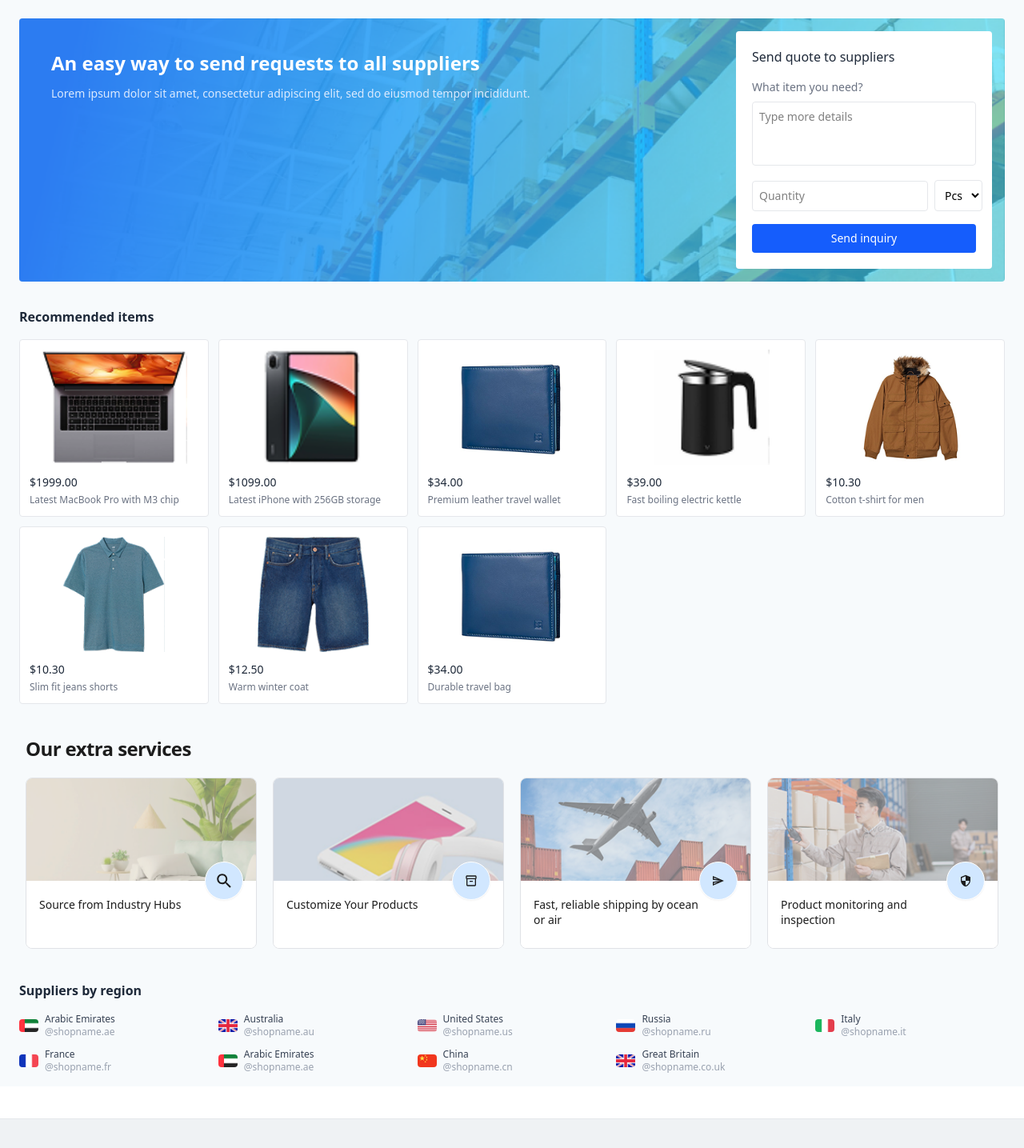
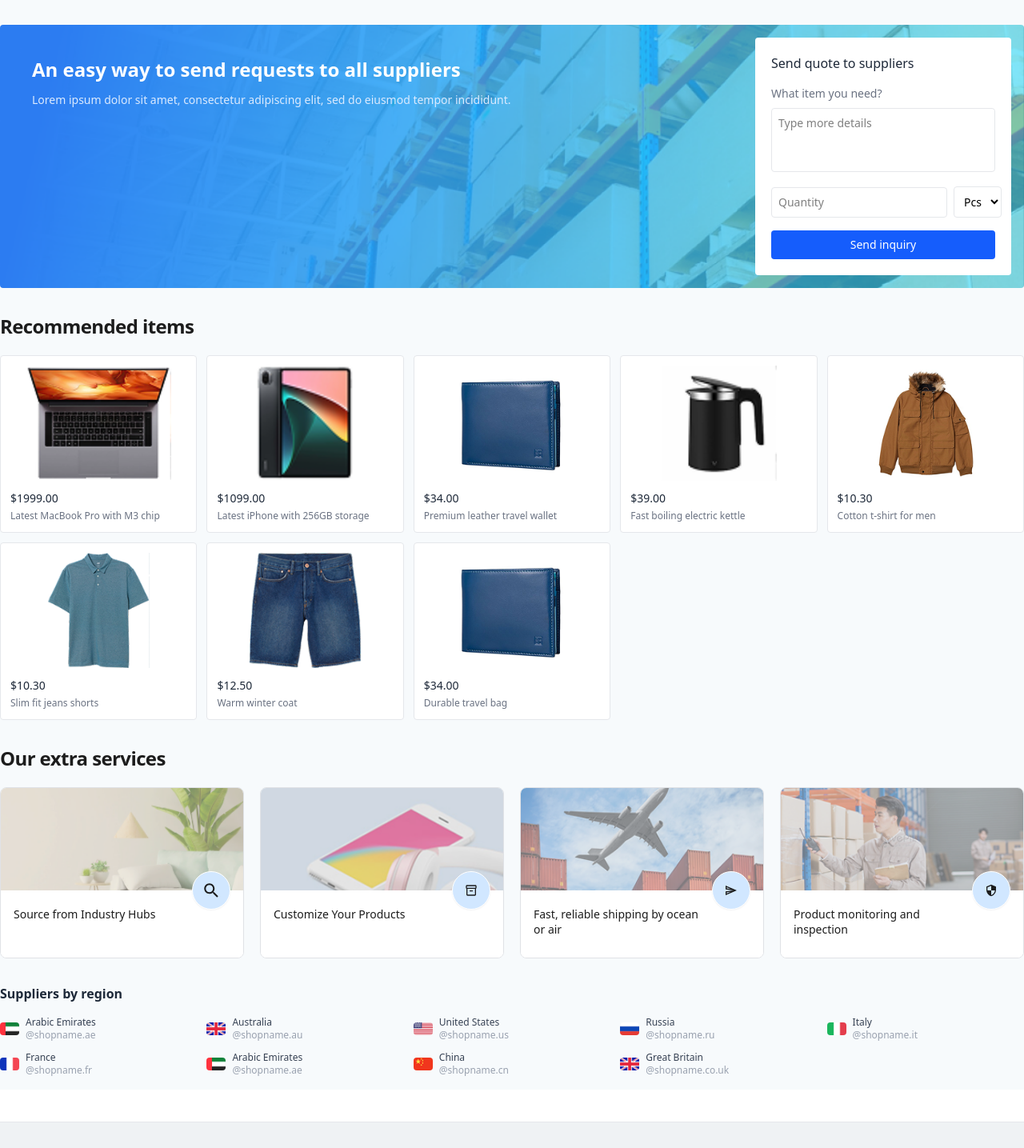
Before and after one commit to m-faizan-adill/ecommerce-fullstack-design-FE, a Next.js app: page / in a window 1280 px wide. Shown: the part 1362-2797 px from the top of the page at 80% size. Built offline with nearby package versions, Linux system fonts and the light colour scheme.

Commit message:
refactor(layout): replace duplicated wrappers with reusable Container component

```diff
--- a/src/app/(store)/products/[slug]/page.tsx
+++ b/src/app/(store)/products/[slug]/page.tsx
@@ -3,7 +3,7 @@ import Image from "next/image";
 import Header from "@/components/layout/Header";
 import Footer from "@/components/layout/Footer";
 
-import { Breadcrumbs, Rating } from "@/components/ui";
+import { Breadcrumbs, Container, Rating } from "@/components/ui";
 import { cn } from "@/lib/utils";
 import SupplierCard from "@/features/products/components/SupplierCard";
 import { Tabs } from "@/components/ui/Tabs";
@@ -59,8 +59,7 @@ export default async function ProductPage(props: ProductPageProps) {
       <Header />
 
       {/* Main Container: Mobile par transparent padding distributions */}
-      <main className="max-w-7xl mx-auto min-h-screen lg:py-4 px-0 sm:px-6 lg:px-8 bg-gray-50 lg:bg-transparent">
-
+      <Container className="min-h-screen lg:py-4 px-0 lg:bg-transparent">
         {/* Breadcrumbs: Hidden on mobile layouts */}
         <div className="hidden lg:block mb-4">
           <Breadcrumbs />
@@ -284,7 +283,7 @@ export default async function ProductPage(props: ProductPageProps) {
         </div>
 
         <PromoBanner />
-      </main>
+      </Container>
 
       <Footer />
     </>
--- a/src/app/(store)/products/page.tsx
+++ b/src/app/(store)/products/page.tsx
@@ -1,7 +1,7 @@
 import ProductFilters from "@/features/products/components/ProductFilters";
 import Header from "@/components/layout/Header";
 import { getProducts } from "@/features/products/services/product.service";
-import { Breadcrumbs } from "@/components/ui";
+import { Breadcrumbs, Container } from "@/components/ui";
 import ProductListContainer from "@/features/products/components/ProductListContainer";
 
 export default async function ProductsPage() {
@@ -11,7 +11,7 @@ export default async function ProductsPage() {
         <div className="bg-[#F7FAFC]">
             <Header showBackButton={true} title="Mobile accessory" />
 
-            <div className="max-w-7xl mx-auto min-h-screen py-2 px-4 sm:px-6 lg:px-8">
+            <Container className="min-h-screen py-2">
                 <Breadcrumbs />
 
                 <div className="grid grid-cols-1 lg:grid-cols-4 gap-8">
@@ -24,7 +24,7 @@ export default async function ProductsPage() {
                     {/* Right Content */}
                     <ProductListContainer products={products} />
                 </div>
-            </div>
+            </Container>
         </div >
     );
 }
--- a/src/components/layout/Footer.tsx
+++ b/src/components/layout/Footer.tsx
@@ -2,7 +2,7 @@ import Link from "next/link";
 
 import { ShoppingBag } from "lucide-react";
 import { ChevronIcon } from "@/assets";
-import { Button } from "../ui";
+import { Button, Container } from "../ui";
 import { EmailIcon } from "@/assets";
 
 
@@ -26,7 +26,7 @@ export default function Footer() {
 
       {/* Links */}
       <div className="bg-[#FFFFFF] w-full">
-        <div className="max-w-7xl mx-auto px-6 py-8 grid grid-cols-2 md:grid-cols-5 gap-6">
+        <Container className="py-8 grid grid-cols-2 md:grid-cols-5 gap-6">
           <div className="col-span-2 md:col-span-1">
             <div className="flex items-center mb-3">
               <Link href="#" className="flex items-center gap-2">
@@ -66,7 +66,7 @@ export default function Footer() {
               </ul>
             </div>
           ))}
-        </div>
+        </Container>
       </div>
 
       {/* Get app */}
--- a/src/components/layout/Header.tsx
+++ b/src/components/layout/Header.tsx
@@ -7,7 +7,7 @@ import { SecondaryHeader } from "./SecondaryHeader";
 import Link from "next/link";
 import { useRouter } from "next/navigation";
 import { ArrowIcon, CartIcon, ChatIcon, ProfileIcon, HeartIcon } from "../../assets";
-import { Button, Select } from "../ui";
+import { Button, Container, Select } from "../ui";
 
 const CATEGORY_OPTIONS = [
   { value: "all", label: "All category" },
@@ -33,7 +33,7 @@ export default function Header(props: HeaderProps) {
 
       {/* Top bar */}
       <div className="w-full border-b border-gray-200 bg-[#FFFFFF]">
-        <div className="max-w-7xl mx-auto hidden lg:flex items-center justify-between py-2 px-4 sm:px-6 lg:px-8">
+        <Container className="hidden lg:flex items-center justify-between py-2 ">
           {/* Logo */}
           <Link href="/" className="flex items-center gap-2">
             <div className="w-10 h-10 bg-blue-500 rounded-lg flex items-center justify-center shadow-sm">
@@ -93,7 +93,7 @@ export default function Header(props: HeaderProps) {
             </Link>
 
           </div>
-        </div>
+        </Container>
       </div>
 
       {/* Mobile top bar */}
--- a/src/components/layout/SecondaryHeader.tsx
+++ b/src/components/layout/SecondaryHeader.tsx
@@ -2,13 +2,13 @@ import { AllCategoryButton } from "./AllCategoryButton";
 import { NavLinks } from "./NavLinks";
 import { LocaleSelector } from "./LocaleSelector";
 import { ShipToSelector } from "./ShipToSelector";
+import { Container } from "../ui";
 
 
 export function SecondaryHeader() {
   return (
     <div className="w-full border-b border-gray-200 bg-[#FFFFFF]">
-      <div className="max-w-7xl mx-auto flex h-11 items-center justify-between px-4 sm:px-6 lg:px-8">
-
+      <Container className="flex h-11 items-center justify-between">
         {/* ── Left: All-category trigger + nav links ── */}
         <div className="flex items-center gap-1">
           <AllCategoryButton />
@@ -31,8 +31,7 @@ export function SecondaryHeader() {
 
           <ShipToSelector />
         </div>
-
-      </div>
+      </Container>
     </div>
   );
 }
--- a/src/components/sections/HeroSection.tsx
+++ b/src/components/sections/HeroSection.tsx
@@ -7,7 +7,7 @@ import Link from "next/link";
 
 export default function HeroSection() {
   return (
-    <div className="lg:px-6 lg:pt-6">
+    <div className="py-4 lg:px-8">
       <div className="flex items-stretch gap-3 bg-[#FFFFFF] lg:border lg:border-gray-200 lg:rounded lg:p-4">
 
         {/* Category sidebar - desktop only */}
@@ -24,7 +24,7 @@ export default function HeroSection() {
         </aside>
 
         {/* Hero banner */}
-        <div className="flex-1 relative lg:rounded overflow-hidden w-166 h-93.25 min-h-50 lg:min-h-60">
+        <div className="flex-1 relative lg:rounded overflow-hidden lg:w-166 w-full h-93.25 min-h-50 lg:min-h-60">
           <Image
             src="/assets/Image/backgrounds/Banner-board-800x420 2.png"
             alt="Electronic items"
--- a/src/components/sections/InquiryBanner.tsx
+++ b/src/components/sections/InquiryBanner.tsx
@@ -1,6 +1,6 @@
 export default function InquiryBanner() {
   return (
-    <section className="px-4 lg:px-6 py-4">
+    <section className="py-4">
       <div
         className="relative rounded overflow-hidden bg-[url('/assets/Image/backgrounds/Group_982.png')] bg-cover bg-center bg-no-repeat"
       >
--- a/src/components/sections/RecommendedSection.tsx
+++ b/src/components/sections/RecommendedSection.tsx
@@ -3,8 +3,10 @@ import { recommendedProducts } from "@/lib/data";
 
 export default function RecommendedSection() {
   return (
-    <section className="px-4 lg:px-6 py-4">
-      <h2 className="font-semibold text-gray-800 mb-4">Recommended items</h2>
+    <section className="py-4">
+      <h2 className="font-semibold text-lg lg:text-2xl text-[#1C1C1C] mb-5 tracking-tight">
+        Recommended items
+      </h2>
       <div className="grid grid-cols-2 sm:grid-cols-3 md:grid-cols-4 lg:grid-cols-5 gap-3">
         {recommendedProducts.map((product) => (
           <a
--- a/src/components/sections/ServicesSection.tsx
+++ b/src/components/sections/ServicesSection.tsx
@@ -1,6 +1,7 @@
 import Image from "next/image";
 
 import { InventoryIcon, SearchIcon, SecurityIcon, SendIcon } from "@/assets";
+import { Container } from "../ui";
 
 const services = [
   { label: "Source from Industry Hubs", image: "/assets/Image/backgrounds/Group 969.png", icon: <SearchIcon className="w-4 h-4 text-[#1C1C1C]" /> },
@@ -11,7 +12,7 @@ const services = [
 
 export default function ServicesSection() {
   return (
-    <section className="px-4 lg:px-8 py-6 max-w-7xl mx-auto">
+    <section className="py-4">
       {/* Section Title */}
       <h2 className="font-semibold text-lg lg:text-2xl text-[#1C1C1C] mb-5 tracking-tight">
         Our extra services
--- a/src/components/sections/SuppliersSection.tsx
+++ b/src/components/sections/SuppliersSection.tsx
@@ -3,7 +3,7 @@ import { supplierRegions } from "@/lib/data";
 
 export default function SuppliersSection() {
   return (
-    <section className="px-4 lg:px-6 py-4">
+    <section className="py-4">
       <h2 className="font-semibold text-gray-800 mb-4">Suppliers by region</h2>
       <div className="grid grid-cols-2 sm:grid-cols-3 lg:grid-cols-5 gap-3">
         {supplierRegions.map((supplier, i) => (
```
Also changed, not shown: src/app/(store)/cart/page.tsx (+4 -8 lines).
